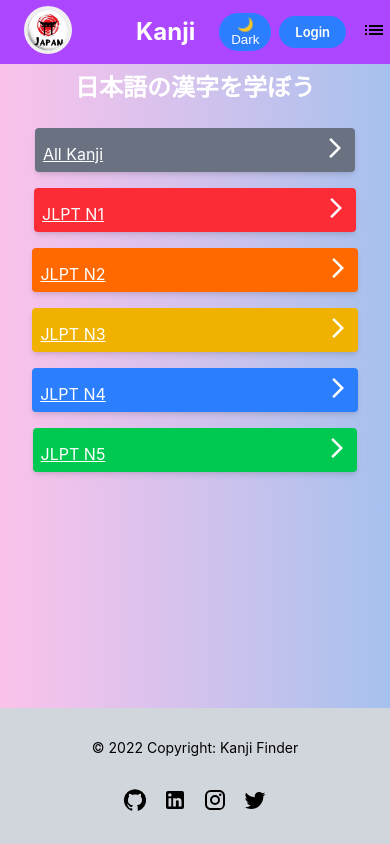
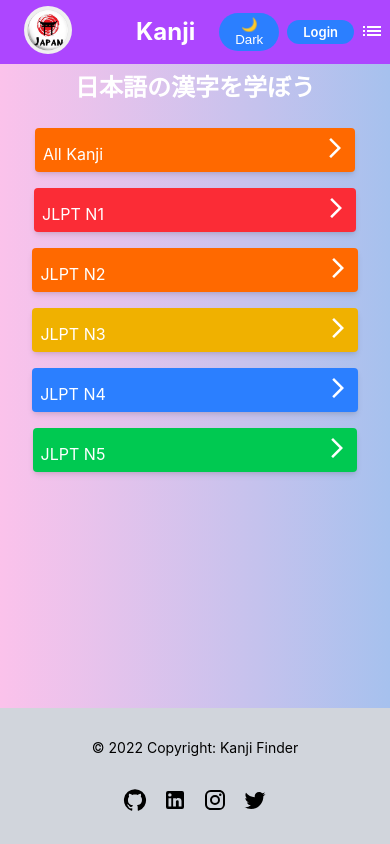
Before and after one commit to bandgarshriram07-ops/Kanji-Project, a React (Vite) app in the folder frontend/: page / in a window 390 px wide. Built offline with nearby package versions, Linux system fonts and the light colour scheme; no server answers.

Commit message:
add dark mode

```diff
--- a/frontend/src/components/Hiragana.jsx
+++ b/frontend/src/components/Hiragana.jsx
@@ -16,14 +16,14 @@ const Hiragana = () => {
   return (
    <div className=" w-[80%] min-h-screen  mx-auto text-black">
     <h1 className="text-indigo-700 text-3xl font-bold
-     text-center m-auto mb-3 dark:text-white">Hiragana</h1>
+     text-center m-auto mb-3 dark:text-white ">Hiragana</h1>
      <div  className="grid grid-cols-5 gap-4">
       {hiragana.map((Cha) => {
         return (
           <div key={Cha._id} className=" flex  flex-col justify-content
           items-center bg-white/80  shadow-lg rounded-lg">
-            <p className="text-xl font-bold py-2">{Cha.character}</p>
-            <p className="text-sm">{Cha.romaji}</p>
+            <p className="text-xl font-bold md:py-2 py-0">{Cha.character}</p>
+            <p className="text-sm py-0">{Cha.romaji}</p>
           </div>
         );
       })}
--- a/frontend/src/components/HomeLinks.jsx
+++ b/frontend/src/components/HomeLinks.jsx
@@ -3,7 +3,7 @@ import ArrowForwardIosIcon from "@mui/icons-material/ArrowForwardIos";
 
 export const HomeLinks = () => {
     const HomeLinks = [
-        {title : "All Kanji", path : "/kanji",color : "bg-gray-500",hover : "hover:bg-red-600"},
+        {title : "All Kanji", path : "/kanji",color : "bg-orange-500",hover : "hover:bg-orange-600"},
         {title : "JLPT N1", path : "/kanji?jlpt=1",color : "bg-red-500",hover : "hover:bg-red-600"},
         {title : "JLPT N2", path : "/kanji?jlpt=2",color : "bg-orange-500",hover : "hover:bg-orange-600"},
         {title : "JLPT N3", path : "/kanji?jlpt=3",color : "bg-yellow-500",hover : "hover:bg-yellow-600"},
@@ -15,7 +15,7 @@ export const HomeLinks = () => {
             {HomeLinks.map((link) => (
                 <Link key={link.title} className={`${link.color}  text-white p-2
                 rounded text-center shadow-md ${link.hover} hover:shadow-lg hover:text-lg sm:mx-auto
-                transition duration-300`} to={link.path}>
+                transition duration-300 no-underline text-inherit`} to={link.path}>
                     {link.title}
                     <ArrowForwardIosIcon className="ml-55" />
                 </Link>
--- a/frontend/src/pages/Navbar.jsx
+++ b/frontend/src/pages/Navbar.jsx
@@ -28,12 +28,12 @@ const Navbar = () => {
             <Link to="/register" className="   px-4 no-underline hover:text-lg  text-inherit font-semibold">Register</Link>
             {user && <Link to="/logout"  className="hover:text-lg  no-underline text-inherit font-semibold">Logout</Link>}
         </div>
-        <div className=" flex items-center ml-auto md:mr-10">
+        <div className=" flex items-center ml-auto md:mr-10 text-white">
          <DarkModeButton />
-         <Link to="/login" className="bg-blue-500 text-white px-4 py-2 font-semibold
+         <Link to="/login" className="bg-blue-500 text-white px-4 md:py-2 py-1 font-semibold
             rounded-full hover:bg-blue-600 no-underline text-inherit text-[13px]">Login</Link>
-              <button className="px-4 text-2xl leading-none block cursor-pointer md:hidden
-                 border-none outline-none bg-purple-500 font-bold hight-line-2xl  dark:text-white dark:bg-gray-700" onClick={() => setOpen(!open)}>
+              <button className="  leading-none block cursor-pointer md:hidden
+                 border-none outline-none bg-purple-500 text-lg  text-white dark:bg-gray-700" onClick={() => setOpen(!open)}>
                 <ListIcon  />
              </button>
         </div>
```
